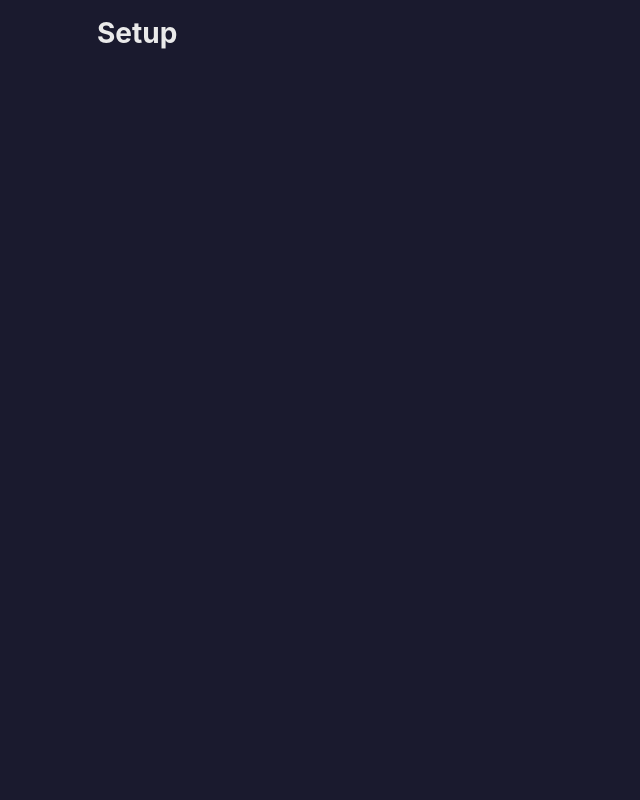
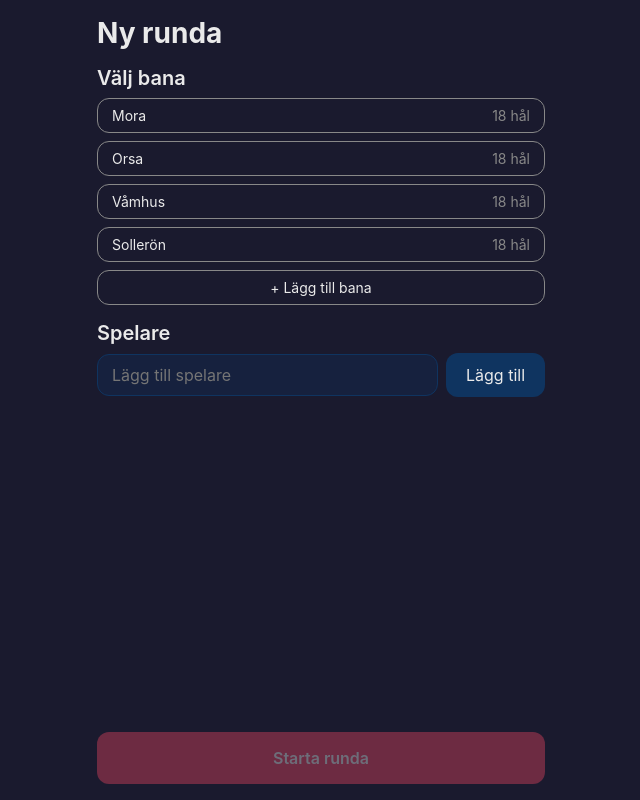
Before and after one commit to Aanndreas/048-discgolf, a React (Vite) app: page /setup in a window 1280 px wide. Shown: the whole page, without its empty margins (319-959 px from the left). Built offline with nearby package versions, Linux system fonts and the light colour scheme.

Commit message:
feat: implement Setup page
Add Setup page with course selection, player management, and game start
functionality. Tests cover built-in course display, disabled start button
without players, and adding a player to enable the start button.

Co-Authored-By: Claude Sonnet 4.6 <noreply@anthropic.com>

```diff
--- a/src/pages/Setup.jsx
+++ b/src/pages/Setup.jsx
@@ -1,3 +1,97 @@
+import { useState } from 'react'
+import { useNavigate } from 'react-router-dom'
+import { CourseSelector } from '../components/CourseSelector'
+import { PlayerSelector } from '../components/PlayerSelector'
+import { useLocalStorage } from '../hooks/useLocalStorage'
+import { useGame } from '../context/GameContext'
+import { BUILT_IN_COURSES } from '../data/courses'
+
 export default function Setup() {
-  return <div className="page"><h1>Setup</h1></div>
+  const navigate = useNavigate()
+  const { dispatch } = useGame()
+  const [customCourses, setCustomCourses] = useLocalStorage('udisk_custom_courses', [])
+  const [playerData, setPlayerData] = useLocalStorage('udisk_players', { favorites: [], lastUsed: [] })
+
+  const allCourses = [...BUILT_IN_COURSES, ...customCourses]
+
+  const [selectedCourse, setSelectedCourse] = useState(null)
+  const [players, setPlayers] = useState(playerData.lastUsed ?? [])
+
+  function handleAddCourse(course) {
+    setCustomCourses(prev => [...prev, course])
+  }
+
+  function handleAddPlayer(name) {
+    setPlayers(prev => [...prev, name])
+  }
+
+  function handleRemovePlayer(name) {
+    setPlayers(prev => prev.filter(p => p !== name))
+  }
+
+  function handleToggleFavorite(name) {
+    setPlayerData(prev => {
+      const isFav = prev.favorites.includes(name)
+      return {
+        ...prev,
+        favorites: isFav
+          ? prev.favorites.filter(f => f !== name)
+          : [...prev.favorites, name],
+      }
+    })
+  }
+
+  function handleStart() {
+    setPlayerData(prev => ({ ...prev, lastUsed: players }))
+    dispatch({
+      type: 'START_GAME',
+      payload: {
+        courseId: selectedCourse.id,
+        courseName: selectedCourse.name,
+        holes: selectedCourse.holes,
+        players,
+      },
+    })
+    navigate('/game')
+  }
+
+  return (
+    <div className="page">
+      <h1>Ny runda</h1>
+
+      <section>
+        <h2 style={{ marginBottom: 8 }}>Välj bana</h2>
+        <CourseSelector
+          courses={allCourses}
+          onSelect={setSelectedCourse}
+          onAddCourse={handleAddCourse}
+        />
+        {selectedCourse && (
+          <p style={{ marginTop: 8, color: 'var(--highlight)' }}>
+            ✓ {selectedCourse.name} ({selectedCourse.holes} hål)
+          </p>
+        )}
+      </section>
+
+      <section>
+        <h2 style={{ marginBottom: 8 }}>Spelare</h2>
+        <PlayerSelector
+          players={players}
+          favorites={playerData.favorites}
+          onAdd={handleAddPlayer}
+          onRemove={handleRemovePlayer}
+          onToggleFavorite={handleToggleFavorite}
+        />
+      </section>
+
+      <button
+        className="btn-primary"
+        style={{ width: '100%', marginTop: 'auto', padding: '16px' }}
+        disabled={!selectedCourse || players.length === 0}
+        onClick={handleStart}
+      >
+        Starta runda
+      </button>
+    </div>
+  )
 }
```
Also changed, not shown: 1 other file (tests, documents, lock files or other folders).
